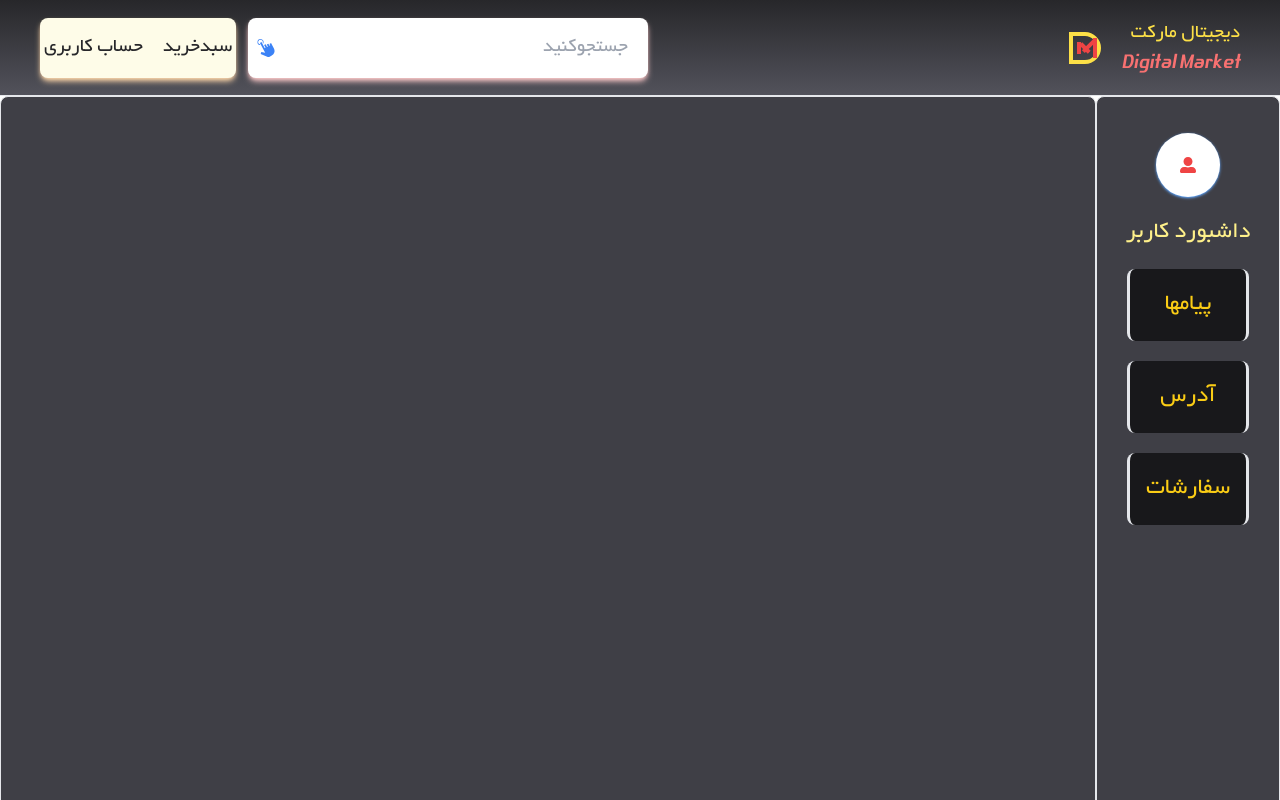
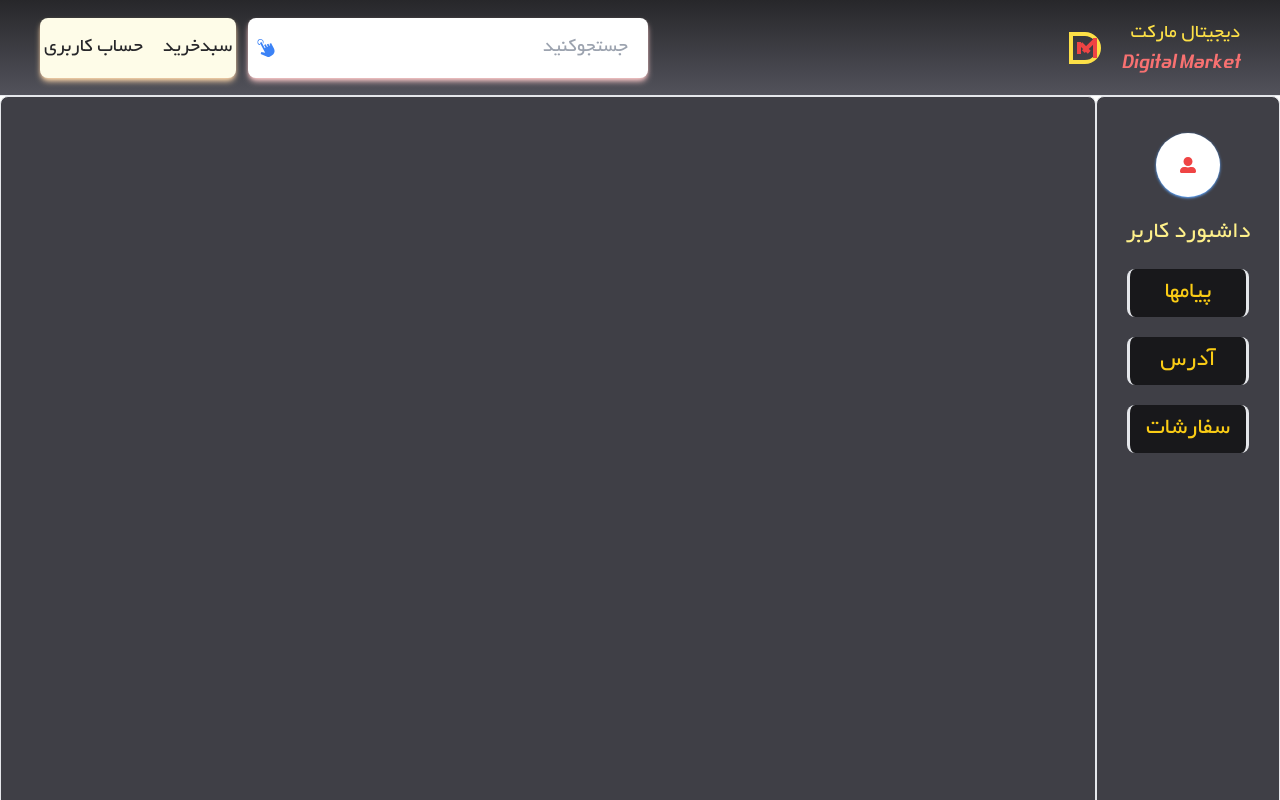
Before and after one commit to ghiyaee/all-digitall, a React (Create React App) app: page /DashboardUser in a window 1280 px wide. Shown: the top 800 px of the page. Built offline with nearby package versions, Linux system fonts and the light colour scheme.

Commit message:
update style dashboard admin

```diff
--- a/src/index.css
+++ b/src/index.css
@@ -77,7 +77,7 @@ text-7xl font-bold cursor-pointer
 }
 .style-button {
   @apply bg-zinc-900 text-yellow-400 border-r-[3px] border-l-[3px]
- hover:border-red-500 py-5 w-full hover:scale-95 rounded-lg duration-700;
+ hover:border-red-500 py-2 w-full hover:scale-95 rounded-lg duration-700;
 }
 .style_navbar_cur {
   @apply border-red-600 transform -translate-y-[50%] w-6 h-16 border-b-4 absolute;
```
